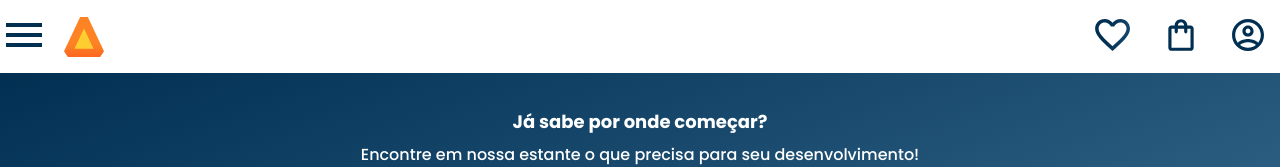
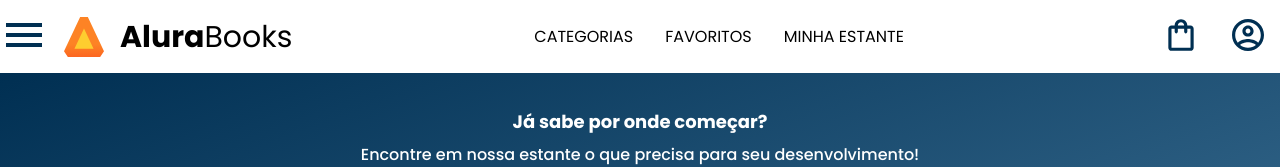
Before and after one commit to ThiGouvea/aluraResponsivo, a plain HTML site: page index.html in a window 1280 px wide. Shown: the top 167 px of the page. Drawn offline with nearby package versions, Linux system fonts and the light colour scheme.

Commit message:
adcionada responsividade à telas maiores, menu header, nome do header e funcionalidade de ocultação de menu

```diff
--- a/index.html
+++ b/index.html
@@ -9,6 +9,7 @@
     <link rel="preconnect" href="https://fonts.gstatic.com" crossorigin>
     <link href="https://fonts.googleapis.com/css2?family=Poppins:wght@300;400;500;700&display=swap" rel="stylesheet">
     <link rel="stylesheet" href="https://cdn.jsdelivr.net/npm/swiper@10/swiper-bundle.min.css"/>
+    <link href="https://fonts.googleapis.com/css2?family=Josefin+Sans:wght@400;700&display=swap" rel="stylesheet">
     <link rel="stylesheet" href="styles.css">
 </head>
 <header class="cabecalho">
@@ -36,9 +37,15 @@
             </li>
         </ul>
         <img src="img/Logo.svg" alt="logo da alura books" class="container__imagem">
+        <h1 class="container__titulo"><b class="container__titulo-negrito">Alura</b>Books</h1>
     </div>
+    <ul class="opcoes">
+        <li class="opcoes__item">Categorias</li>
+        <li class="opcoes__item"><a href="#" class="opcoes__link">Favoritos</a></li>
+        <li class="opcoes__item"><a href="#" class="opcoes__link">Minha estante</a></li>
+    </ul>
     <div class="container">
-        <a href="#"><img src="img/Favoritos.svg" alt="meus favoritos" class="container__imagem"></a>
+        <a href="#"><img src="img/Favoritos.svg" alt="meus favoritos" class="container__imagem container__imagem-transparente"></a>
         <a href="#"><img src="img/Sacola.svg" alt="sacola de compras" class="container__imagem"></a>
         <a href="#"><img src="img/Usuario.svg" alt="meu perfil" class="container__imagem"></a>
     </div>
--- a/styles.css
+++ b/styles.css
@@ -10,8 +10,10 @@
     --branco:       #FFFFFF;
     --laranja:      #EB9B00;
     --azul:         #002F52;
+    --preto:        #000000;
     --azul-degrade: linear-gradient(160deg, #002F52 0%, #326589 100%);
     --fonte-principal: "Poppins";
+    --fonte-secundaria: "Josefin Sans":
 }
 
 .separador {
--- a/styles/contato.css
+++ b/styles/contato.css
@@ -33,5 +33,6 @@
     font-family: var(--fonte-principal);
     color: var(--azul);
     background: url("../img/Email.svg") no-repeat;
-    padding-left: 2em;
+    background-position: 1em;
+    padding: 3em;
 }
--- a/styles/footer.css
+++ b/styles/footer.css
@@ -1,4 +1,4 @@
 .rodape {
-    padding: 1em 20em 1.5em 1.5em;
+    padding: 1em;
     background-color: var(--branco);
 }
--- a/styles/header.css
+++ b/styles/header.css
@@ -54,6 +54,40 @@
     text-transform: uppercase;
 }
 
-.container__botao {
+.container__titulo, .container__botao, .opcoes {
     display: none;
 }
+
+@media screen and (min-width: 1024px) {
+    .container__titulo, .container__titulo--negrito {
+        font-family: var(--fonte-secundaria);
+        font-size: 30px;
+    }
+
+    .container__titulo {
+        display: block;
+        font-weight: 400;
+    }
+
+    .container__titulo-negrito {
+        font-weight: 700;
+    }
+
+    .opcoes {
+        display: flex;
+    }
+
+    .opcoes__item {
+        padding: 0 1em;
+        text-transform: uppercase;
+    }
+
+    .opcoes__link {
+        text-decoration: none;
+        color: var(--preto);
+    }
+
+    .container__imagem-transparente {
+        display: none;
+    }
+}
```
